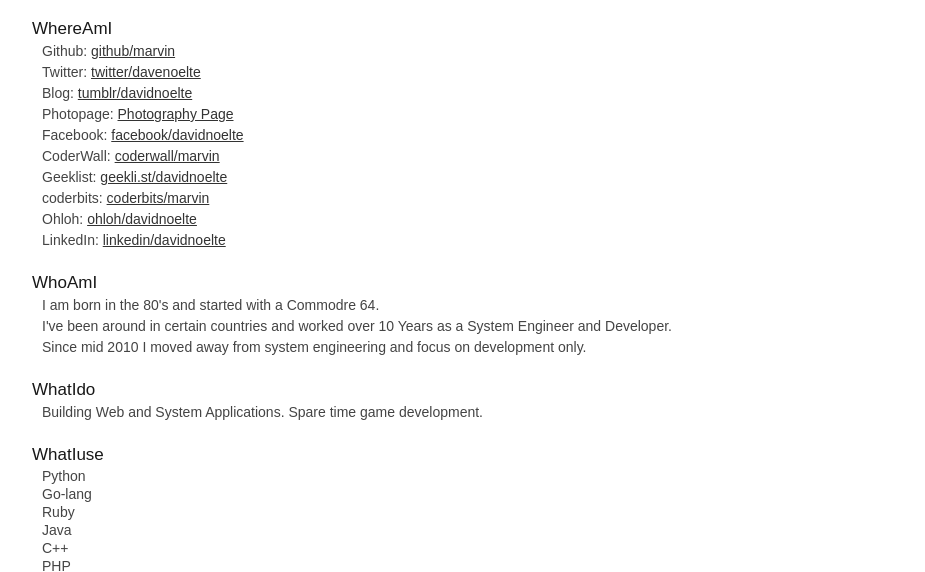
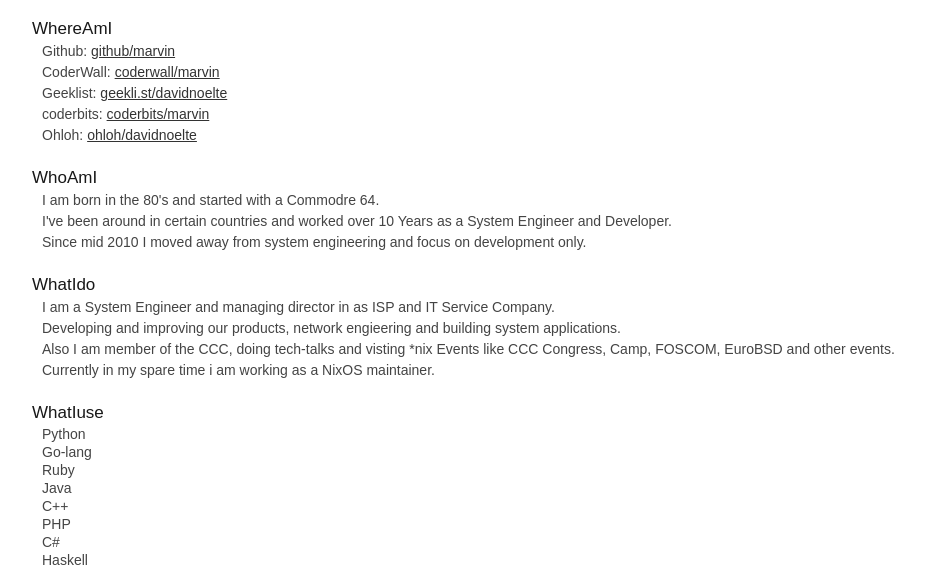
Before and after one commit to marvin/marvin.github.com, a plain HTML site: page index.html in a window 1280 px wide. Shown: the part 371-943 px from the top of the page, without its empty margins (233-1158 px from the left). Drawn offline with nearby package versions, Linux system fonts and the light colour scheme.

Commit message:
updated old infos

```diff
--- a/index.html
+++ b/index.html
@@ -45,14 +45,6 @@
     <p>
         Github: <a href="http://github.com/marvin" target="_blank">github/marvin</a>
         <br />
-        Twitter: <a href="http://twitter.com/davenoelte" target="_blank">twitter/davenoelte</a>
-        <br />
-        Blog: <a href="http://davidnoelte.tumblr.com" target="_blank">tumblr/davidnoelte</a>
-        <br />
-        Photopage: <a href="http://www.davidnoelte.com" target="_blank">Photography Page</a>
-        <br />
-        Facebook: <a href="http://www.facebook.com/davidnoelte" target="_blank">facebook/davidnoelte</a>
-        <br />
         CoderWall:  <a href="http://coderwall.com/marvin" target="_blank">coderwall/marvin</a>
         <br />
         Geeklist: <a href="http://geekli.st/davidnoelte" target="_blank">geekli.st/davidnoelte</a>
@@ -60,8 +52,6 @@
         coderbits: <a href="https://coderbits.com/coder/marvin" target="_blank">coderbits/marvin</a>
         <br />
         Ohloh: <a href="https://www.ohloh.net/accounts/davidnoelte" target="_blank">ohloh/davidnoelte</a>
-        <br />
-        LinkedIn: <a href="http://www.linkedin.com/pub/david-noelte/40/a3/a18" target="_blank">linkedin/davidnoelte</a>
     </p>
 
     <h5>WhoAmI</h5>
@@ -75,7 +65,13 @@
 
     <h5>WhatIdo</h5>
     <p>
-        Building Web and System Applications. Spare time game development.
+    	I am a System Engineer and managing director in as ISP and IT Service Company.
+	<br />
+	Developing and improving our products, network engieering and building system applications.
+	<br />
+	Also I am member of the CCC, doing tech-talks and visting *nix Events like CCC Congress, Camp, FOSCOM, EuroBSD and other events.
+	<br />
+	Currently in my spare time i am working as a NixOS maintainer.
     </p>
 
     <h5>WhatIuse</h5>
@@ -87,6 +83,7 @@
         <li>C++</li>
         <li>PHP</li>
         <li>C#</li>
+	<li>Haskell</li>
         <li>Object-C</li>
         <li>Javascript</li>
         <li>nodeJS</li>
```
